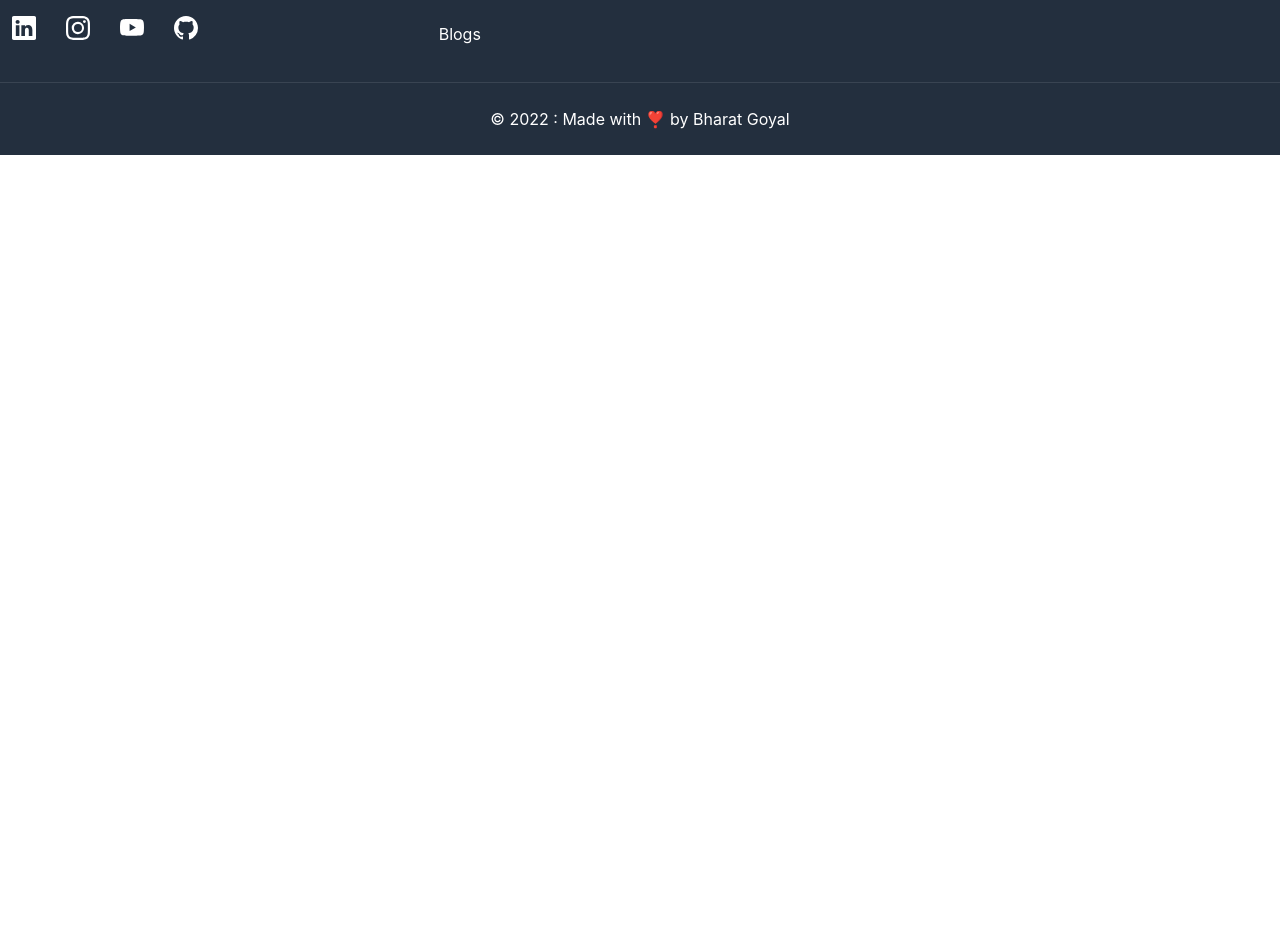
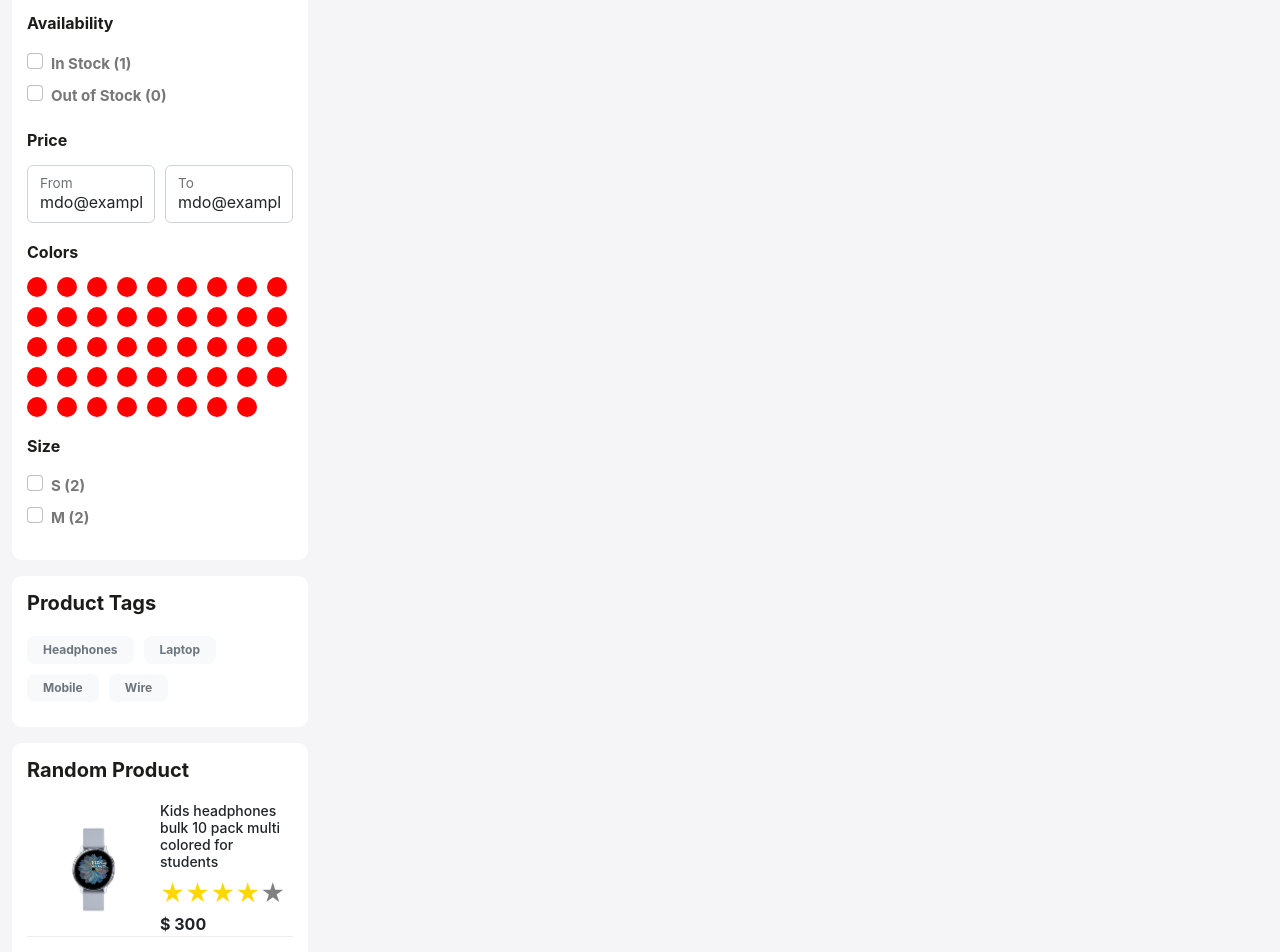
Before and after one commit to bharatgl/BazaarBoost, a React (Create React App) app: page /store in a window 1280 px wide. Shown: the part 620-1572 px from the top of the page. Before the commit the page ends 800 px from the top, so only its background shows below. Built offline with nearby package versions, Linux system fonts and the light colour scheme.

Commit message:
feat: side_cards_our_store✅

```diff
--- a/src/App.css
+++ b/src/App.css
@@ -385,4 +385,67 @@ footer .input-group-text {
 
 /* famous card ends here */
 
+/*Our store  */
+.filter-card {
+  background-color: white;
+  border-radius: 10px;
+  padding: 15px 15px 25px;
+}
+.filter-title {
+  font-size: 20px;
+  line-height: 25px;
+  font-weight: 700;
+  color: var(--color-1c1c1b);
+  margin-bottom: 20px;
+}
+.filter-card ul,
+.filter-card .form-check-label {
+  list-style-type: none;
+  font-size: 15px;
+  line-height: 30px;
+  font-weight: 700;
+
+  color: var(--color-777777);
+  cursor: pointer;
+}
+.filter-card .form-check-input:focus {
+  box-shadow: none;
+  border-color: rgba(0, 0, 0, 0.25);
+}
+.filter-card .form-check-input:checked {
+  background-color: var(--color-febd69);
+  border-color: var(--color-febd69);
+}
+.sub-title {
+  font-size: 16px;
+  font-weight: 700;
+  color: var(--color-1c1c1b);
+  margin-bottom: 15px;
+  margin-top: 20px;
+}
+
+.colors {
+  list-style-type: none;
+  display: flex;
+  flex-wrap: wrap;
+  gap: 10px;
+}
+
+.colors li {
+  width: 20px;
+  height: 20px;
+  background-color: red;
+  border-radius: 50%;
+}
+
+.random-products h5 {
+  font-size: 14px;
+  margin-bottom: 6px;
+}
+
+.random-products:first-child {
+  border-bottom: 1px solid var(--color-ededed);
+}
+/*Our store ends here  */
+
 /* Home Page Ends */
--- /dev/null
+++ b/src/components/Meta.js
@@ -0,0 +1,13 @@
+import React from "react";
+import { Helmet } from "react-helmet";
+
+const Meta = (props) => {
+  return (
+    <Helmet>
+      <meta charSet="utf-8" />
+      <title>{props.title}</title>
+    </Helmet>
+  );
+};
+
+export default Meta;
--- a/src/pages/OurStore.js
+++ b/src/pages/OurStore.js
@@ -1,10 +1,236 @@
 import React from "react";
+import ReactStars from "react-rating-stars-component";
 import BreadCrumb from "../components/BreadCrumb";
+import Meta from "../components/Meta";
 
 const OurStore = () => {
   return (
     <>
-      <BreadCrumb title="Our Store"/>
+      <Meta title={"Our Store"} />
+
+      <BreadCrumb title="Our Store" />
+      <div className="store-wrapper home-wrapper-2 py-5 ">
+        <div className="container-xxl">
+          <div className="row">
+            <div className="col-3">
+              <div className="filter-card mb-3">
+                <h3 className="filter-title">Shop By Categories</h3>
+                <div>
+                  <ul className="ps-0">
+                    <li>Watch</li>
+                    <li>TV</li>
+                    <li>Camera</li>
+                    <li>Laptop</li>
+                  </ul>
+                </div>
+              </div>
+              <div className="filter-card mb-3">
+                <h3 className="filter-title">Filter By </h3>
+                <div>
+                  <h5 className="sub-title">Availability</h5>
+                  <div>
+                    <div className="form-check">
+                      <input
+                        className="form-check-input"
+                        type="checkbox"
+                        value=""
+                        id=""
+                      />
+                      <label className="form-check-label" htmlFor="">
+                        In Stock (1)
+                      </label>
+                    </div>
+                    <div className="form-check">
+                      <input
+                        className="form-check-input"
+                        type="checkbox"
+                        value=""
+                        id=""
+                      />
+                      <label className="form-check-label" htmlFor="">
+                        Out of Stock (0)
+                      </label>
+                    </div>
+                  </div>
+                  <h5 className="sub-title">Price</h5>
+                  <div className="d-flex align-items-center gap-10">
+                    <div className="form-floating ">
+                      <input
+                        type="email"
+                        className="form-control"
+                        id="floatingInputGrid"
+                        placeholder="From"
+                        value="mdo@example.com"
+                      />
+                      <label htmlFor="floatingInputGrid">From</label>
+                    </div>
+                    <div className="form-floating ">
+                      <input
+                        type="email"
+                        className="form-control"
+                        id="floatingInputGrid1"
+                        placeholder="to"
+                        value="mdo@example.com"
+                      />
+                      <label htmlFor="floatingInputGrid1">To</label>
+                    </div>
+                  </div>
+                  <h5 className="sub-title">Colors</h5>
+
+                  <div>
+                    <ul className="colors ps-0">
+                      <li></li>
+                      <li></li>
+                      <li></li>
+                      <li></li>
+                      <li></li>
+                      <li></li>
+                      <li></li>
+                      <li></li>
+                      <li></li>
+                      <li></li>
+                      <li></li>
+                      <li></li>
+                      <li></li>
+                      <li></li>
+                      <li></li>
+                      <li></li>
+                      <li></li>
+                      <li></li>
+                      <li></li>
+                      <li></li>
+                      <li></li>
+                      <li></li>
+                      <li></li>
+                      <li></li>
+                      <li></li>
+                      <li></li>
+                      <li></li>
+                      <li></li>
+                      <li></li>
+                      <li></li>
+                      <li></li>
+                      <li></li>
+                      <li></li>
+                      <li></li>
+                      <li></li>
+                      <li></li>
+                      <li></li>
+                      <li></li>
+                      <li></li>
+                      <li></li>
+                      <li></li>
+                      <li></li>
+                      <li></li>
+                      <li></li>
+                    </ul>
+                  </div>
+                  <h5 className="sub-title">Size</h5>
+
+                  <div>
+                    <div className="form-check">
+                      <input
+                        className="form-check-input"
+                        type="checkbox"
+                        value=""
+                        id="color-1"
+                      />
+                      <label className="form-check-label" htmlFor="color-1">
+                        S (2)
+                      </label>
+                    </div>
+                    <div className="form-check">
+                      <input
+                        className="form-check-input"
+                        type="checkbox"
+                        value=""
+                        id="color-2"
+                      />
+                      <label className="form-check-label" htmlFor="color-2">
+                        M (2)
+                      </label>
+                    </div>
+                  </div>
+                </div>
+              </div>
+              <div className="filter-card mb-3">
+                <h3 className="filter-title">Product Tags</h3>
+
+                <div>
+                  <div className="product-tags d-flex flex-wrap align-items-center gap-10">
+                    <span className="badge bg-light text-secondary rounded-3 py-2 px-3">
+                      Headphones
+                    </span>
+                    <span className="badge bg-light text-secondary rounded-3 py-2 px-3">
+                      Laptop
+                    </span>
+                    <span className="badge bg-light text-secondary rounded-3 py-2 px-3">
+                      Mobile
+                    </span>
+                    <span className="badge bg-light text-secondary rounded-3 py-2 px-3">
+                      Wire
+                    </span>
+                  </div>
+                </div>
+              </div>
+              <div className="filter-card mb-3">
+                <h3 className="filter-title">Random Product</h3>
+                <div>
+                  <div className="random-products mb-3 d-flex">
+                    <div className="w-50">
+                      <img
+                        src="images/watch.jpg"
+                        className="img-fluid"
+                        alt="watch"
+                      />
+                    </div>
+                    <div className="w-50">
+                      <h5>
+                        Kids headphones bulk 10 pack multi colored for students
+                      </h5>
+                      <ReactStars
+                        count={5}
+                        size={24}
+                        value={4}
+                        edit={false}
+                        isHalf={true}
+                        emptyIcon={<i className="far fa-star"></i>}
+                        halfIcon={<i className="fa fa-star-half-alt"></i>}
+                        fullIcon={<i className="fa fa-star"></i>}
+                        activeColor="#ffd700"
+                      />
+                      <b>$ 300</b>
+                    </div>
+                  </div>
+                  <div className="random-products d-flex">
+                    <div className="w-50">
+                      <img
+                        src="images/watch.jpg"
+                        className="img-fluid"
+                        alt="watch"
+                      />
+                    </div>
+                    <div className="w-50">
+                      <h5>
+                        Kids headphones bulk 10 pack multi colored for students
+                      </h5>
+                      <ReactStars
+                        count={5}
+                        size={24}
+                        value={4}
+                        edit={false}
+                        activeColor="#ffd700"
+                      />
+                      <b>$ 300</b>
+                    </div>
+                  </div>
+                </div>
+              </div>
+            </div>
+            <div className="col-9"></div>
+          </div>
+        </div>
+      </div>
     </>
   );
 };
```
